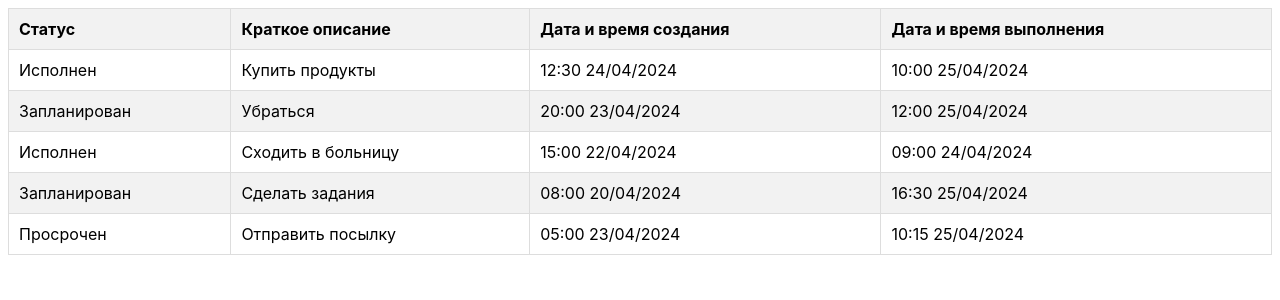
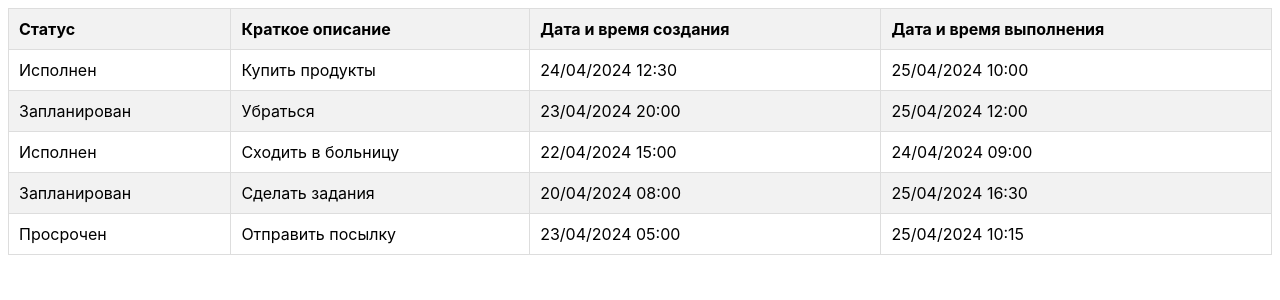
Before and after one commit to TumenSan/test-task-reminder, an Angular app: page /reminder in a window 1280 px wide. Shown: the top 300 px of the page. Built offline with nearby package versions, Linux system fonts and the light colour scheme.

Commit message:
fix: date HH:mm

```diff
--- a/src/app/components/reminder-list/reminder-list.component.html
+++ b/src/app/components/reminder-list/reminder-list.component.html
@@ -11,8 +11,8 @@
       <tr *ngFor="let reminder of reminders" (dblclick)="openReminderForm(reminder)">
         <td>{{ reminder.status }}</td>
         <td>{{ reminder.shortDescription }}</td>
-        <td>{{ reminder.creationDateTime | date:'HH:mm dd/MM/yyyy'}}</td>
-        <td>{{ reminder.completionDateTime | date:'HH:mm dd/MM/yyyy'}}</td>
+        <td>{{ reminder.creationDateTime | date:'dd/MM/yyyy HH:mm'}}</td>
+        <td>{{ reminder.completionDateTime | date:'dd/MM/yyyy HH:mm'}}</td>
       </tr>
   </tbody>
 </table>
```
